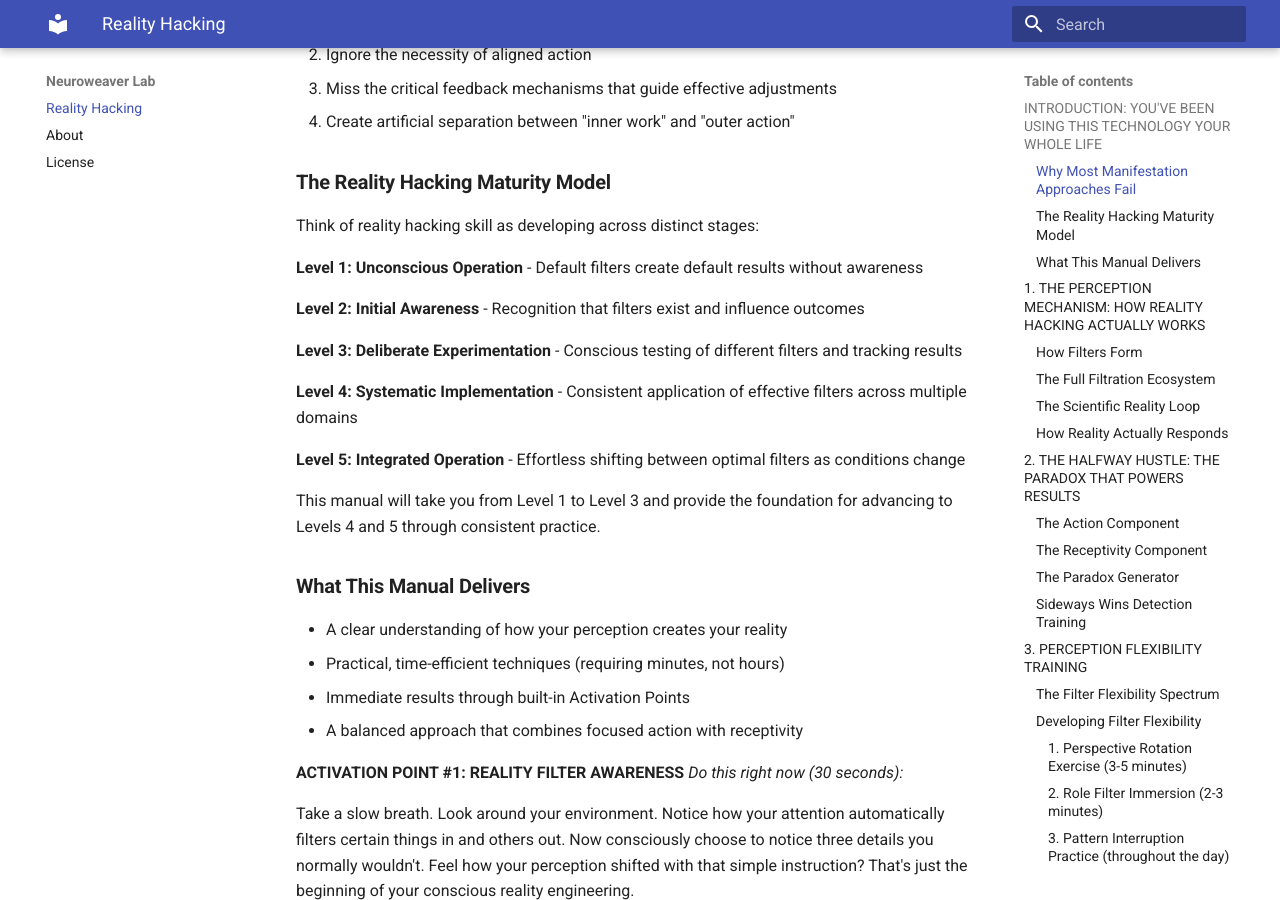
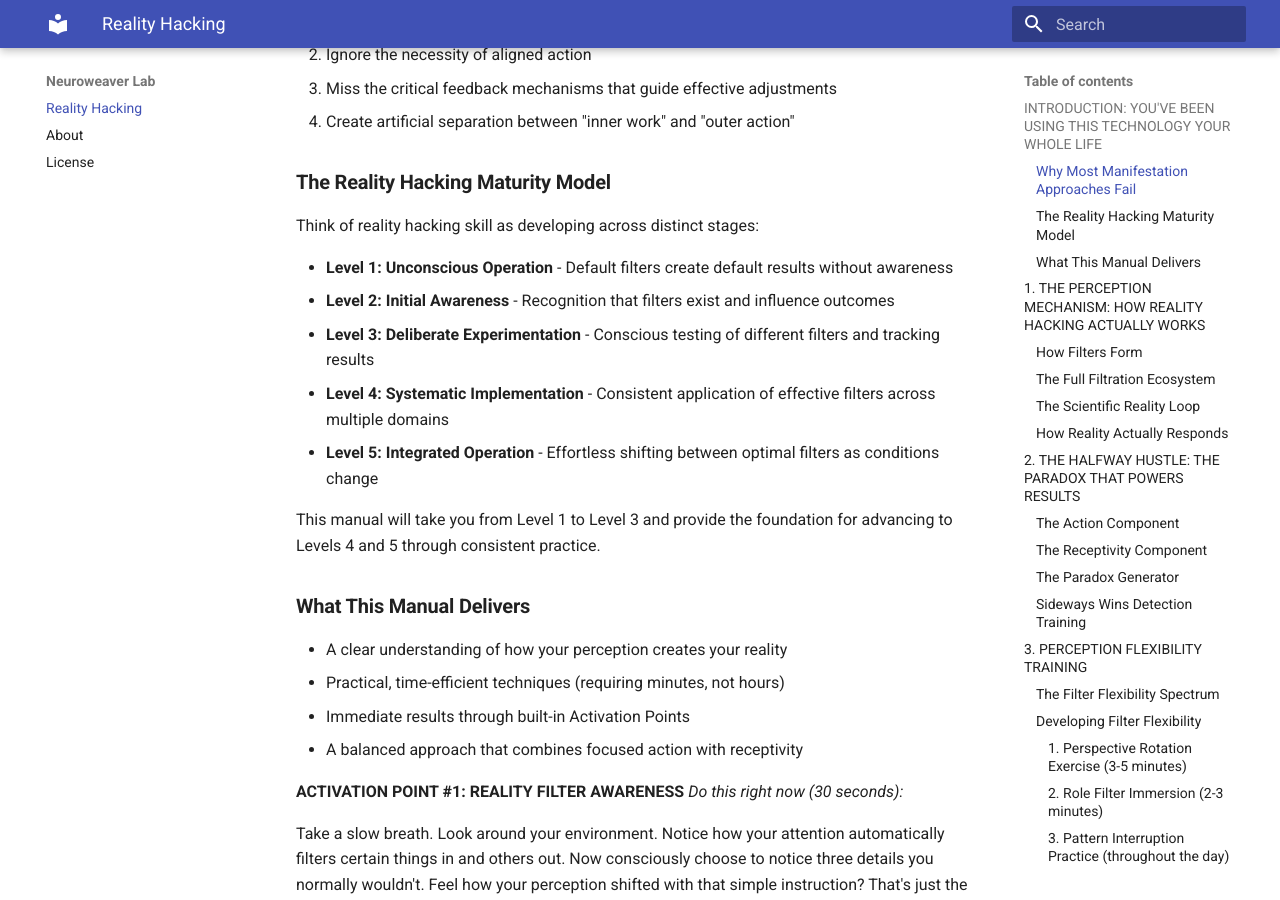
Before and after one commit to phillipclapham/neuroweaver, an MkDocs documentation site: the page built from docs/index.md, in a window 1280 px wide and 900 px high, scrolled down 1034 px. Built offline with MkDocs 1.6.1 and Material for MkDocs 9.7.7, drawn with Linux system fonts in a browser that asks for light colours.

Commit message:
book refinements

```diff
--- a/docs/index.md
+++ b/docs/index.md
@@ -29,15 +29,11 @@ Most manifestation approaches fail because they:
 
 Think of reality hacking skill as developing across distinct stages:
 
-**Level 1: Unconscious Operation** - Default filters create default results without awareness
-
-**Level 2: Initial Awareness** - Recognition that filters exist and influence outcomes
-
-**Level 3: Deliberate Experimentation** - Conscious testing of different filters and tracking results
-
-**Level 4: Systematic Implementation** - Consistent application of effective filters across multiple domains
-
-**Level 5: Integrated Operation** - Effortless shifting between optimal filters as conditions change
+- **Level 1: Unconscious Operation** - Default filters create default results without awareness
+- **Level 2: Initial Awareness** - Recognition that filters exist and influence outcomes
+- **Level 3: Deliberate Experimentation** - Conscious testing of different filters and tracking results
+- **Level 4: Systematic Implementation** - Consistent application of effective filters across multiple domains
+- **Level 5: Integrated Operation** - Effortless shifting between optimal filters as conditions change
 
 This manual will take you from Level 1 to Level 3 and provide the foundation for advancing to Levels 4 and 5 through consistent practice.
 
```
Also changed, not shown: site/index.html, site/search/search_index.json.
